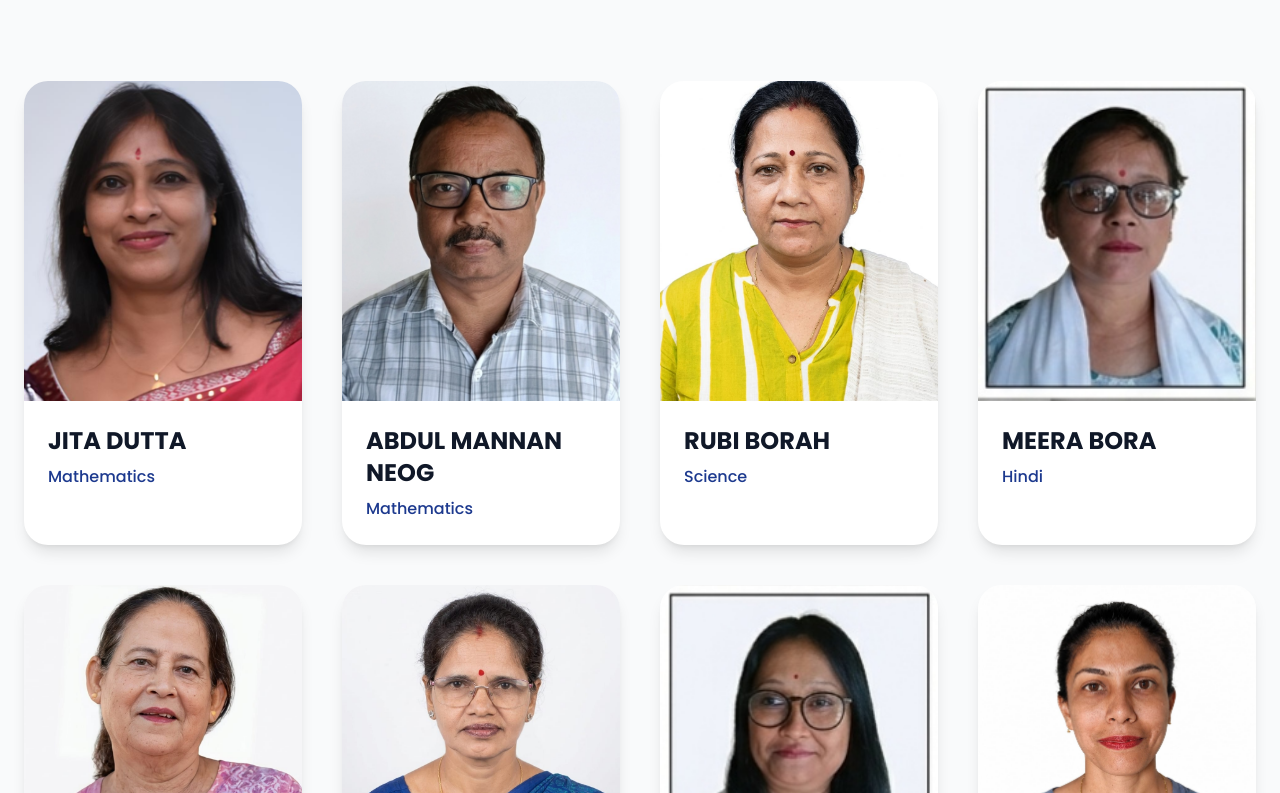
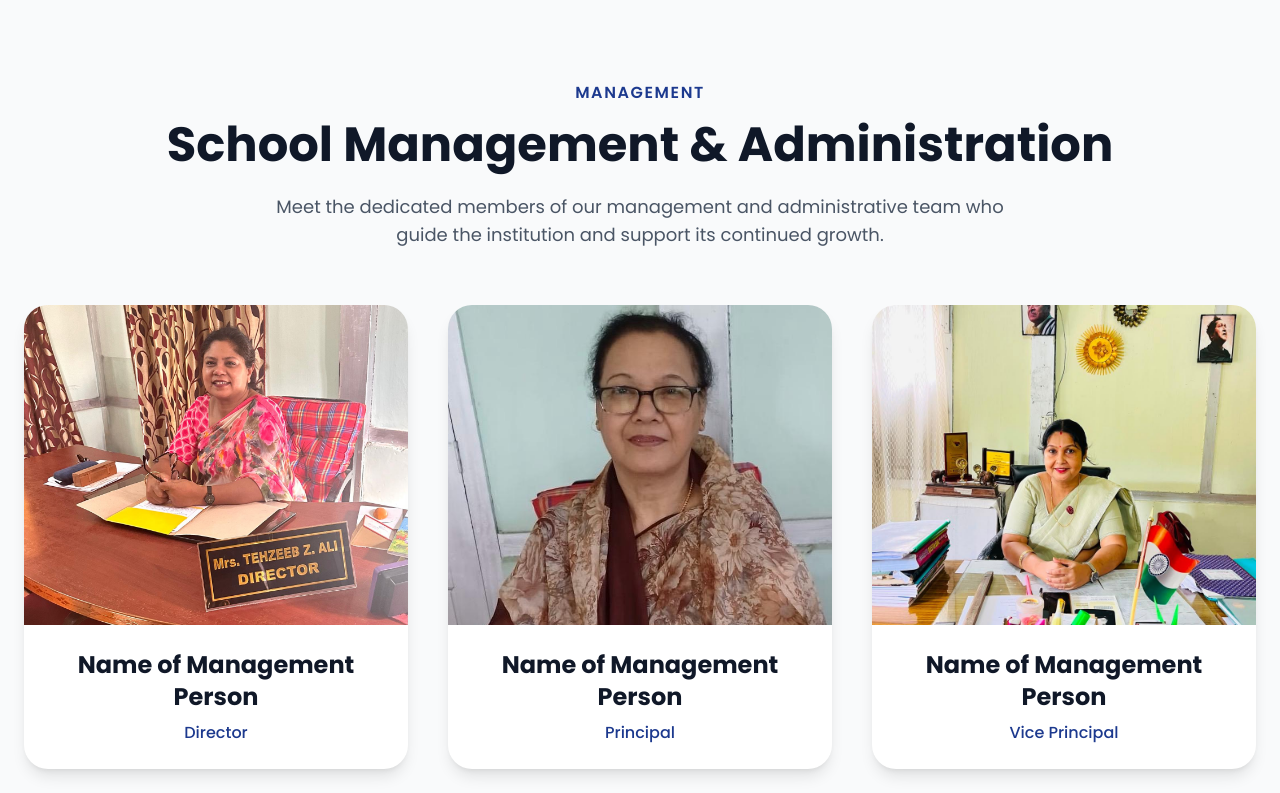
Before and after one commit to jpt76cnznh-star/royal-oak-school, a React (Vite) app: page /faculty in a window 1280 px wide. Shown: the part 307-1100 px from the top of the page. Built offline with nearby package versions, Linux system fonts and the light colour scheme; no server answers.

Commit message:
Add files via upload

```diff
--- a/src/pages/Faculty.jsx
+++ b/src/pages/Faculty.jsx
@@ -1,6 +1,7 @@
+
 import facultyData from "../data/facultyData"
+import managementData from "../data/managementData"
 import { motion } from "framer-motion"
-
 function Faculty() {
   return (
     <section className="pt-32 pb-24 bg-gray-50 min-h-screen">
@@ -25,7 +26,70 @@ function Faculty() {
           </p>
 
         </div>
+{/* Management Section */}
 
+<div className="mt-20">
+
+  <div className="text-center">
+
+    <p className="text-blue-900 font-semibold uppercase tracking-widest">
+      Management
+    </p>
+
+    <h2 className="mt-4 text-4xl md:text-5xl font-bold text-gray-900">
+      School Management & Administration
+    </h2>
+
+    <p className="mt-6 text-gray-600 max-w-3xl mx-auto text-lg">
+      Meet the dedicated members of our management and administrative
+      team who guide the institution and support its continued growth.
+    </p>
+
+  </div>
+
+  {/* Management Grid */}
+
+  <div className="mt-14 grid sm:grid-cols-2 lg:grid-cols-3 gap-10">
+
+    {managementData.map((person, index) => (
+
+      <motion.div
+        key={person.id}
+        initial={{ opacity: 0, y: 40 }}
+        whileInView={{ opacity: 1, y: 0 }}
+        transition={{
+          duration: 0.6,
+          delay: index * 0.1,
+        }}
+        viewport={{ once: true }}
+        className="bg-white rounded-3xl overflow-hidden shadow-lg hover:-translate-y-2 transition"
+      >
+
+        <img
+          src={person.image}
+          alt={person.name}
+          className="w-full h-80 object-cover"
+        />
+
+        <div className="p-6 text-center">
+
+          <h3 className="text-2xl font-bold text-gray-900">
+            {person.name}
+          </h3>
+
+          <p className="mt-2 text-blue-900 font-medium">
+            {person.designation}
+          </p>
+
+        </div>
+
+      </motion.div>
+
+    ))}
+
+  </div>
+
+</div>
         {/* Faculty Grid */}
         <div className="mt-20 grid sm:grid-cols-2 lg:grid-cols-4 gap-10">
 
```
